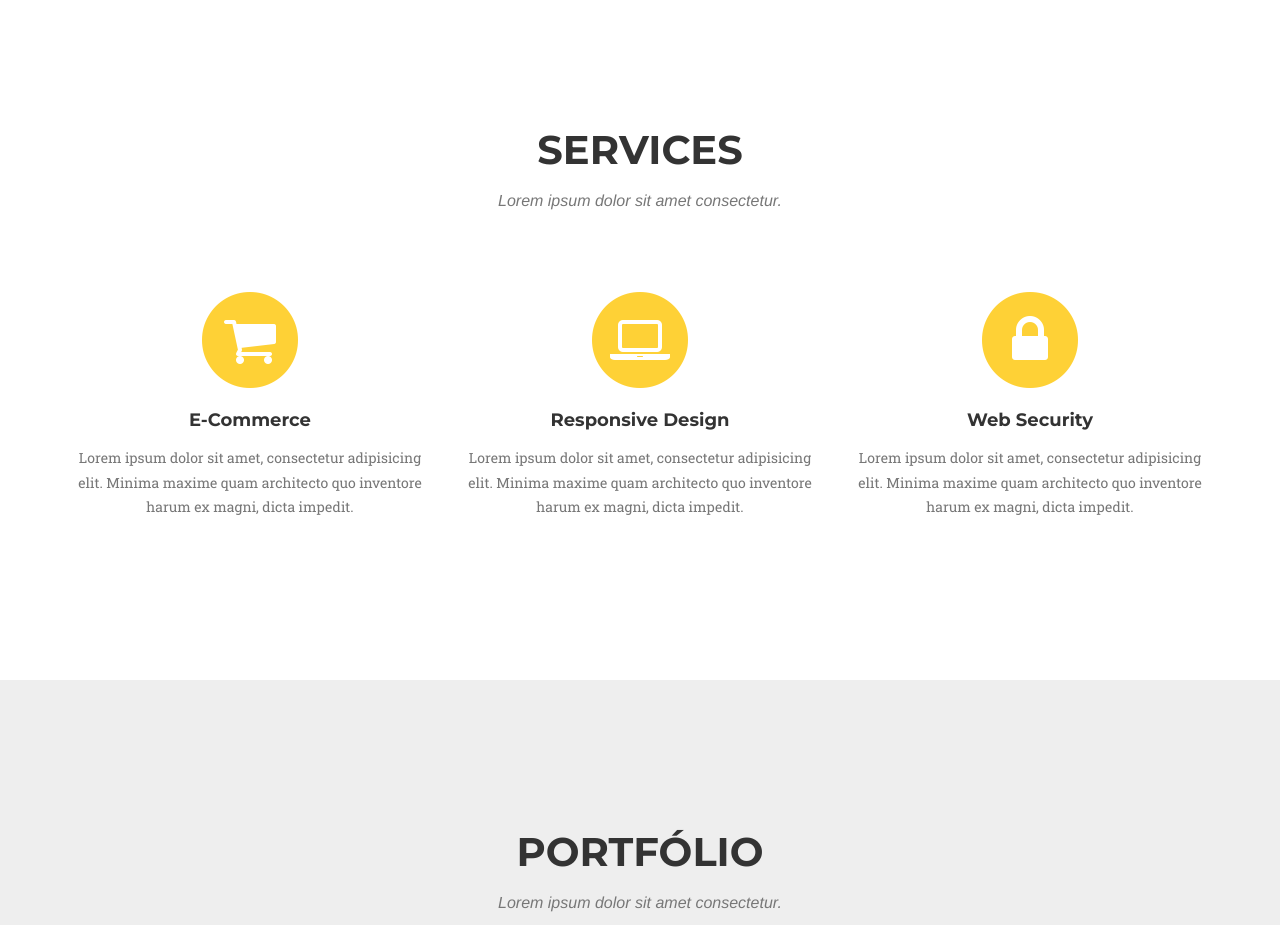
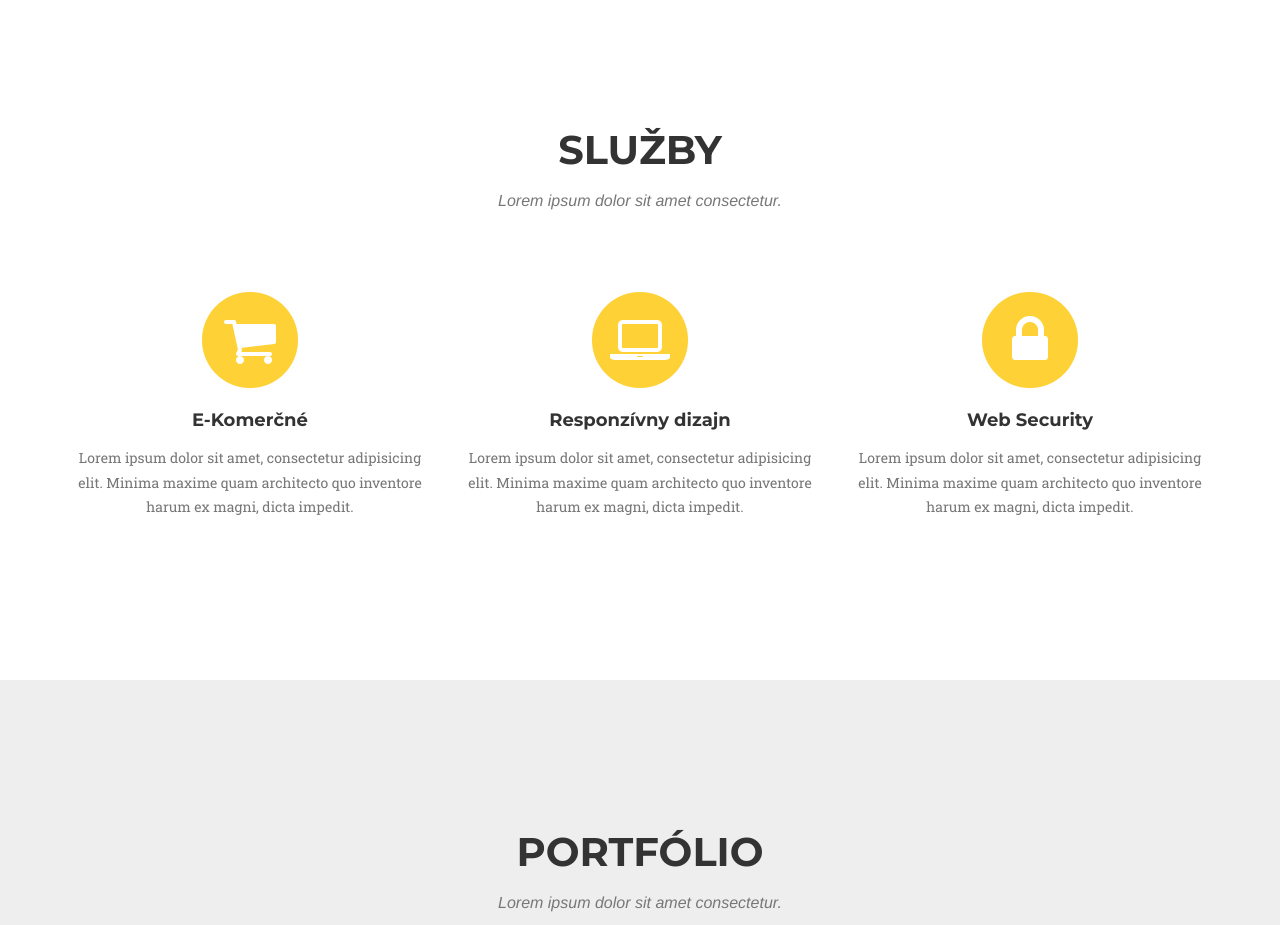
Before and after one commit to ceckoo/bootstrap, a website: page index.html in a window 1280 px wide. Shown: the part 780-1705 px from the top of the page. Drawn offline with nearby package versions, Linux system fonts and the light colour scheme; a web font is replaced by a local one.

Commit message:
edit: text 16

```diff
--- a/index.html
+++ b/index.html
@@ -90,7 +90,7 @@
         <div class="container">
             <div class="row">
                 <div class="col-lg-12 text-center">
-                    <h2 class="section-heading">Services</h2>
+                    <h2 class="section-heading">Služby</h2>
                     <h3 class="section-subheading text-muted">Lorem ipsum dolor sit amet consectetur.</h3>
                 </div>
             </div>
@@ -100,7 +100,7 @@
                         <i class="fa fa-circle fa-stack-2x text-primary"></i>
                         <i class="fa fa-shopping-cart fa-stack-1x fa-inverse"></i>
                     </span>
-                    <h4 class="service-heading">E-Commerce</h4>
+                    <h4 class="service-heading">E-Komerčné</h4>
                     <p class="text-muted">Lorem ipsum dolor sit amet, consectetur adipisicing elit. Minima maxime quam architecto quo inventore harum ex magni, dicta impedit.</p>
                 </div>
                 <div class="col-md-4">
@@ -108,7 +108,7 @@
                         <i class="fa fa-circle fa-stack-2x text-primary"></i>
                         <i class="fa fa-laptop fa-stack-1x fa-inverse"></i>
                     </span>
-                    <h4 class="service-heading">Responsive Design</h4>
+                    <h4 class="service-heading">Responzívny dizajn</h4>
                     <p class="text-muted">Lorem ipsum dolor sit amet, consectetur adipisicing elit. Minima maxime quam architecto quo inventore harum ex magni, dicta impedit.</p>
                 </div>
                 <div class="col-md-4">
```
